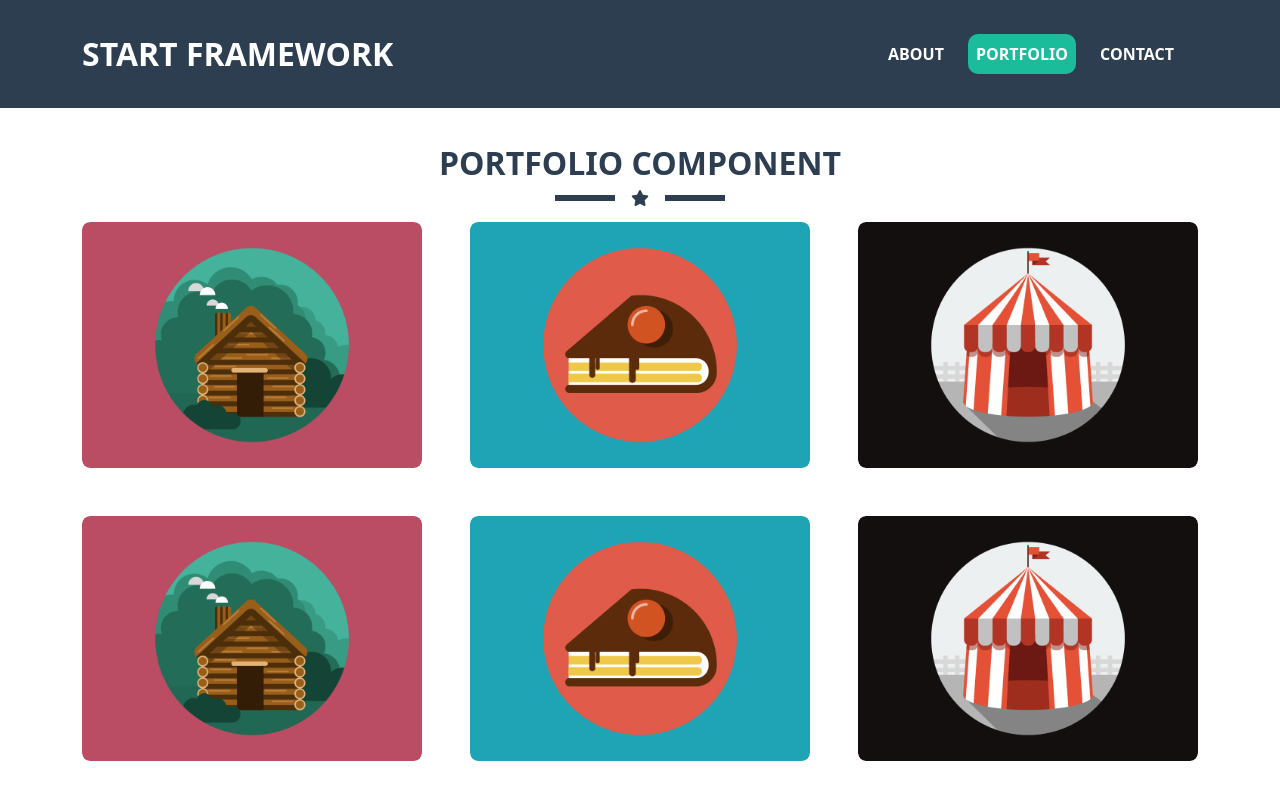
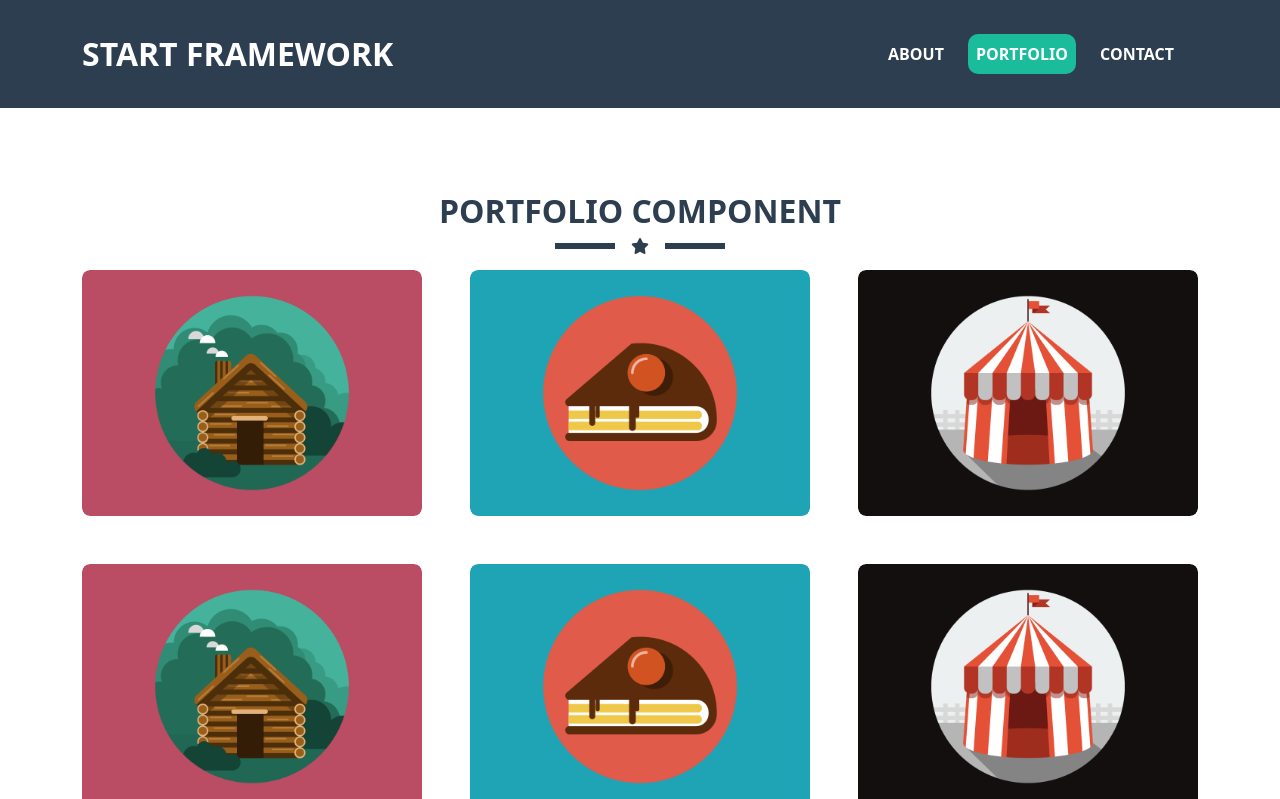
Before and after one commit to Sayed19880817/Startframework_2025, a React (Vite) app: page /portfolio in a window 1280 px wide. Shown: the top 799 px of the page. Built offline with nearby package versions, Linux system fonts and the light colour scheme.

Commit message:
six commit

```diff
--- a/src/Peges/Contact.jsx
+++ b/src/Peges/Contact.jsx
@@ -44,7 +44,7 @@ export default function Contact() {
   return (
     <div
       id="contactPage"
-      className="d-flex flex-column justify-content-center align-items-center text-navy py-5 min-vh-100 bg-white"
+      className="d-flex flex-column justify-content-center align-items-center text-navy py-5 mt-5 min-vh-100 bg-white"
     >
       <h2 className="heading text-uppercase pt-5 mt-5">CONATCT SECTION</h2>
 
--- a/src/Peges/Home.jsx
+++ b/src/Peges/Home.jsx
@@ -7,7 +7,7 @@ export default function Home() {
     document.title = 'Home';
   }, []);
   return (
-    <div className="d-flex flex-column justify-content-center align-items-center text-white homePage py-5 min-vh-100">
+    <div className="d-flex flex-column justify-content-center align-items-center text-white homePage py-5 mt-5 min-vh-100">
       <img className="homeAvatar" src={homeImg} alt="home-image" />
       <h2 className="heading text-uppercase p-4">start Framework</h2>
       <HeaderDivider />
--- a/src/Peges/Portfolio.jsx
+++ b/src/Peges/Portfolio.jsx
@@ -56,7 +56,7 @@ export default function Portfolio() {
   return (
     <div
       id="portfolio"
-      className="d-flex flex-column justify-content-center align-items-center text-navy py-5 min-vh-100 bg-white"
+      className="d-flex flex-column justify-content-center align-items-center text-navy py-5 mt-5 min-vh-100 bg-white"
     >
       <h2 className="heading text-uppercase pt-5 mt-5">PORTFOLIO COMPONENT</h2>
 
```
